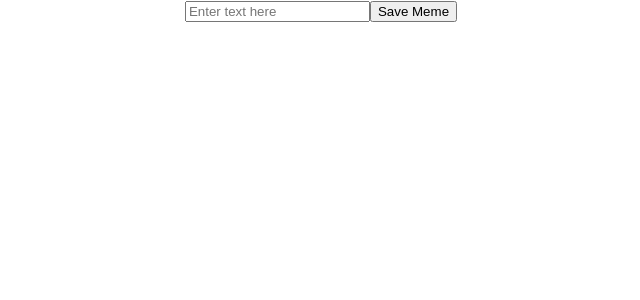
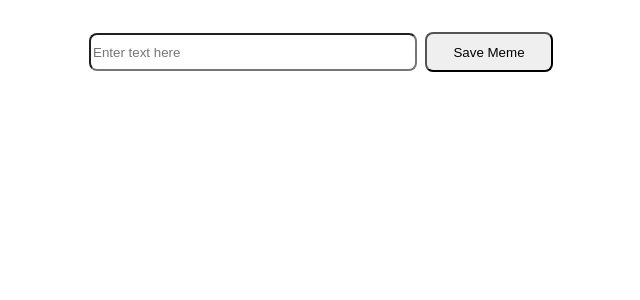
Before and after one commit to alyciacan/stretch-tech, a React (Create React App) app: page / in a window 1280 px wide. Shown: the top 300 px of the page, without its empty margins (319-959 px from the left). Built offline with nearby package versions, Linux system fonts and the light colour scheme.

Commit message:
Add: style to form

```diff
--- a/src/components/form/Form.css
+++ b/src/components/form/Form.css
@@ -0,0 +1,15 @@
+.form-container{
+    margin-top: 2rem;
+}
+.meme-input,
+.meme-save-button{
+    border-radius: 8px;
+    height: 2rem;
+    width: 20rem;
+}
+
+.meme-save-button{
+    margin-left: .5rem;
+    height: 2.5rem;
+    width: 8rem;
+}
```
